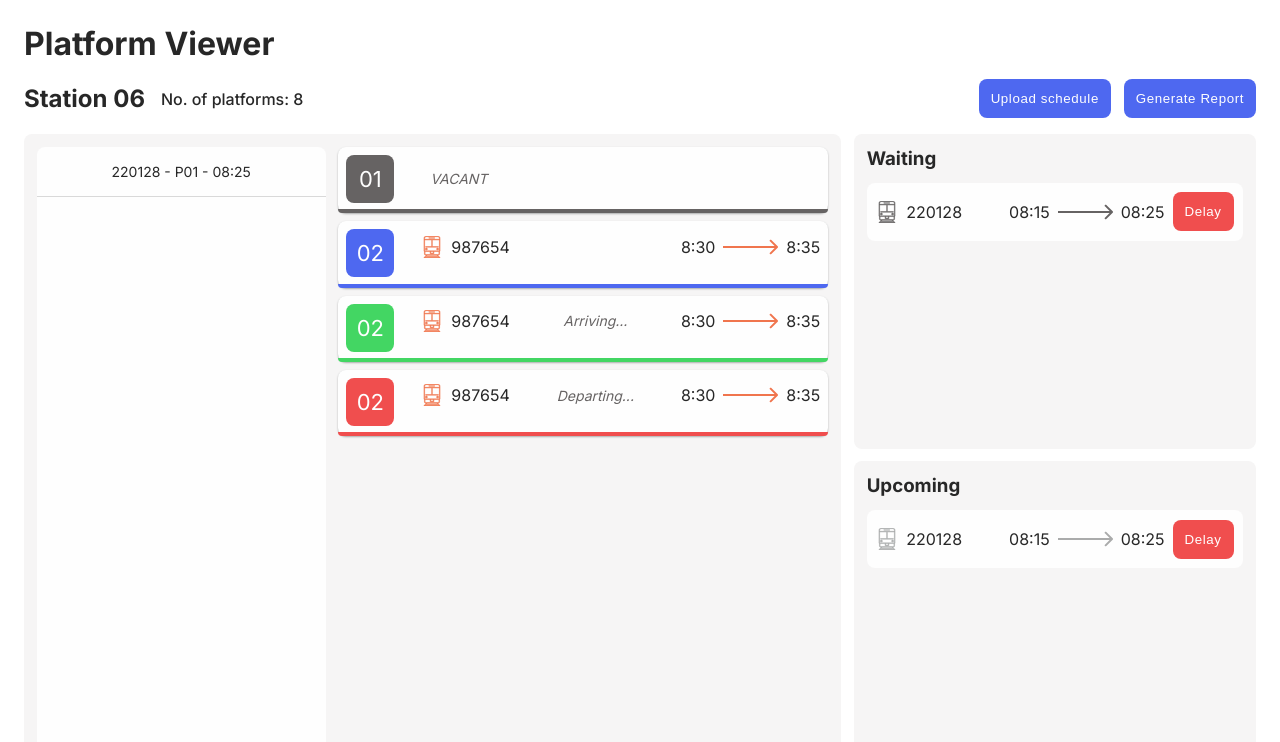
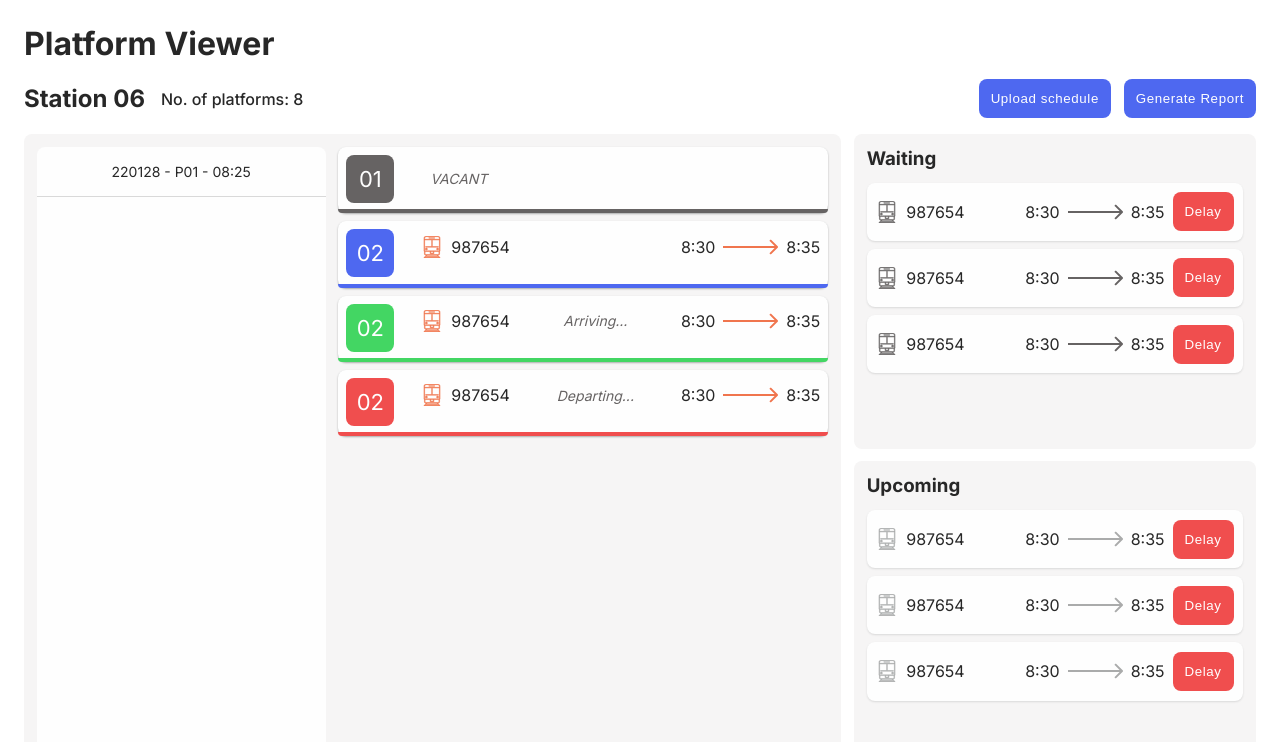
Before and after one commit to crisner/platform-scheduler, a Next.js app: page / in a window 1280 px wide. Shown: the top 742 px of the page. Built offline with nearby package versions, Linux system fonts and the light colour scheme.

Commit message:
Create train item

```diff
--- a/src/app/page.css
+++ b/src/app/page.css
@@ -207,6 +207,8 @@
   justify-content: space-between;
   background-color: var(--white);
   border-radius: var(--border-radius);
+  margin-bottom: 0.5rem;
+  box-shadow: 0 1px 2px var(--neutral-light);
 }
 
 .train-item.train-waiting {
--- a/src/app/page.js
+++ b/src/app/page.js
@@ -5,6 +5,7 @@ import RightArrow from "../../public/assets/right-arrow.svg";
 import "@/app/page.css";
 import styles from "./page.module.css";
 import PlatformItem from "@/components/PlatformItem";
+import TrainItem from "@/components/TrainItem";
 
 export default function Dashboard() {
   return (
@@ -35,39 +36,17 @@ export default function Dashboard() {
         <div className="waiting-trains">
           <h3>Waiting</h3>
           <div className="trains-container">
-            <div className="train-item train-waiting">
-              <div>
-                <TrainIcon />
-                220128
-              </div>
-              <div>
-                <div className="train-timings">
-                  <span>08:15</span>
-                  <RightArrow />
-                  <span>08:25</span>
-                </div>
-                <button className="btn btn-danger">Delay</button>
-              </div>
-            </div>
+            <TrainItem status="waiting" trainID={'987654'} trainArrival={'8:30'} trainDeparture={'8:35'} />
+            <TrainItem status="waiting" trainID={'987654'} trainArrival={'8:30'} trainDeparture={'8:35'} />
+            <TrainItem status="waiting" trainID={'987654'} trainArrival={'8:30'} trainDeparture={'8:35'} />
           </div>
         </div>
         <div className="upcoming-trains">
           <h3>Upcoming</h3>
           <div className="trains-container">
-            <div className="train-item train-upcoming">
-              <div>
-                <TrainIcon />
-                220128
-              </div>
-              <div>
-                <div className="train-timings">
-                  <span>08:15</span>
-                  <RightArrow />
-                  <span>08:25</span>
-                </div>
-                <button className="btn btn-danger">Delay</button>
-              </div>
-            </div>
+          <TrainItem status="upcoming" trainID={'987654'} trainArrival={'8:30'} trainDeparture={'8:35'} />
+          <TrainItem status="upcoming" trainID={'987654'} trainArrival={'8:30'} trainDeparture={'8:35'} />
+          <TrainItem status="upcoming" trainID={'987654'} trainArrival={'8:30'} trainDeparture={'8:35'} />
           </div>
         </div>
       </div>
--- /dev/null
+++ b/src/components/TrainItem.jsx
@@ -0,0 +1,33 @@
+"use client";
+import React from "react";
+import TrainIcon from "../../public/assets/train.svg";
+import RightArrow from "../../public/assets/right-arrow.svg";
+
+const TrainItem = ({
+  status,
+  trainID,
+  trainArrival,
+  trainDeparture,
+  delayFn = () => {},
+}) => {
+  return (
+    <div className={`train-item train-${status}`}>
+      <div>
+        <TrainIcon />
+        {trainID}
+      </div>
+      <div>
+        <div className="train-timings">
+          <span>{trainArrival}</span>
+          <RightArrow />
+          <span>{trainDeparture}</span>
+        </div>
+        <button className="btn btn-danger" onClick={delayFn}>
+          Delay
+        </button>
+      </div>
+    </div>
+  );
+};
+
+export default TrainItem;
```
